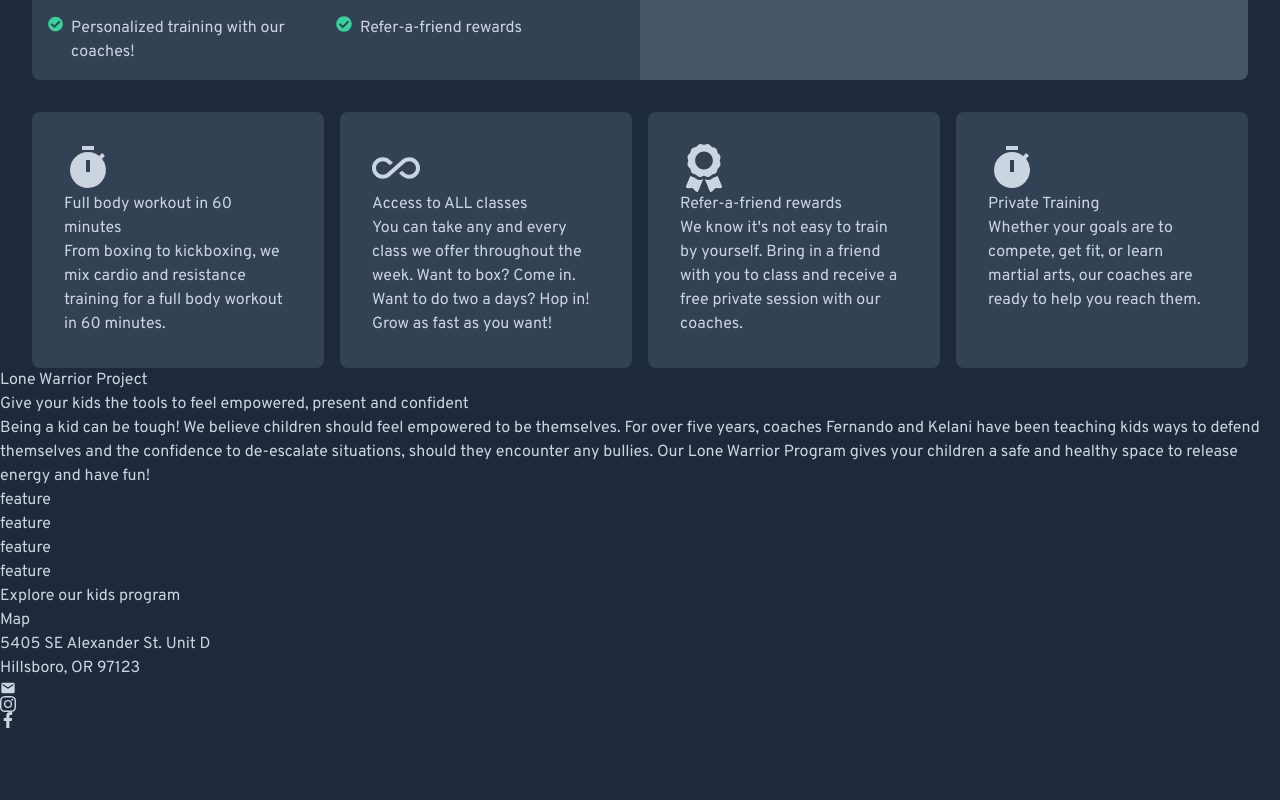
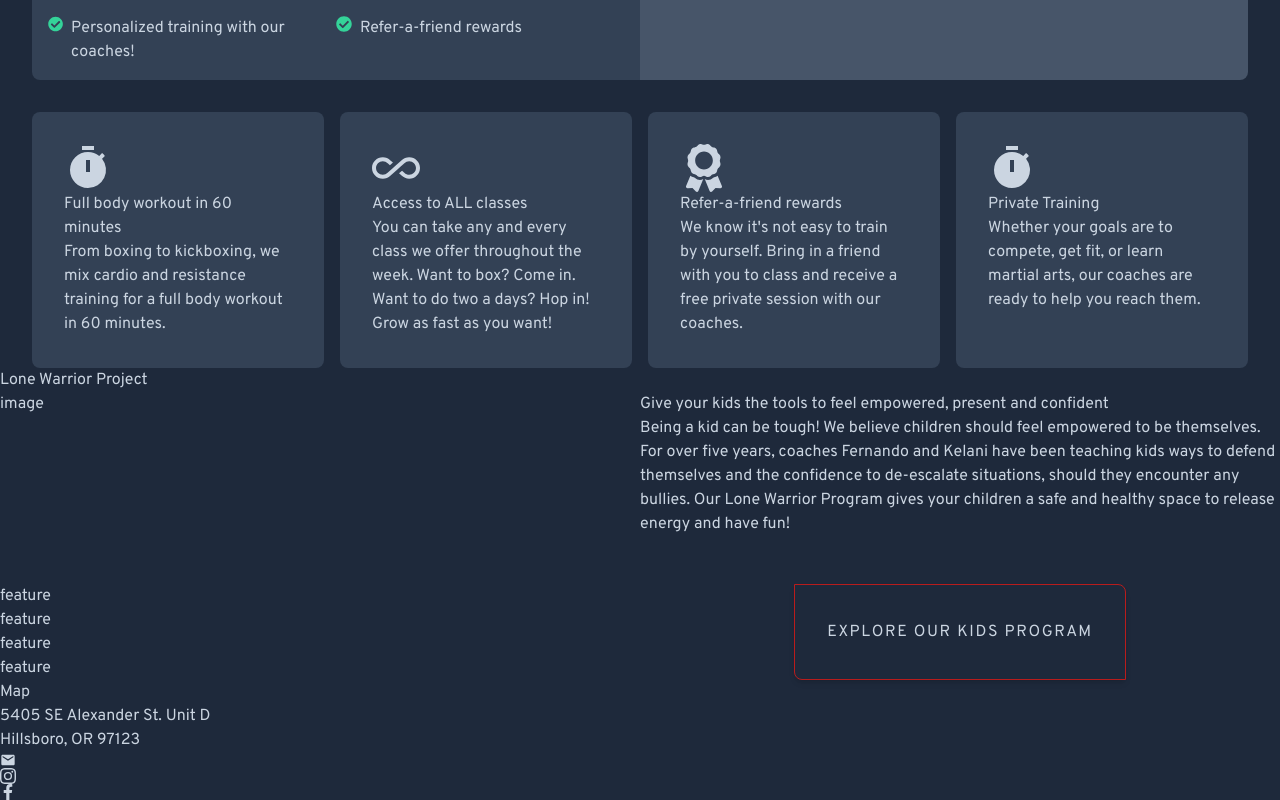
Before and after one commit to allanlalangan/martial-masters-academy, a Next.js app: page / in a window 1280 px wide. Shown: the part 1825-2625 px from the top of the page. Before the commit the page ends 2553 px from the top, so only its background shows below. Built offline with nearby package versions, Linux system fonts and the light colour scheme; a web font is replaced by a local one.

Commit message:
feat: update KidsProgram styles, init css grid

```diff
--- a/components/KidsProgram/KidsProgram.jsx
+++ b/components/KidsProgram/KidsProgram.jsx
@@ -1,9 +1,8 @@
 const KidsProgram = () => {
   return (
-    <section>
-      <figure></figure>
-      <h2>Lone Warrior Project</h2>
-      <article>
+    <section className='grid grid-cols-12 grid-rows-6'>
+      <figure className='lg:col-span-6 lg:row-span-4'>image</figure>
+      <article className='lg:col-span-6 lg:row-span-4'>
         <p>Give your kids the tools to feel empowered, present and confident</p>
         <p>
           Being a kid can be tough! We believe children should feel empowered to
@@ -14,13 +13,15 @@
           release energy and have fun!
         </p>
       </article>
-      <ul>
+      <ul className='lg:col-span-6 lg:row-start-5 lg:row-end-7'>
         <li>feature</li>
         <li>feature</li>
         <li>feature</li>
         <li>feature</li>
       </ul>
-      <button>Explore our kids program</button>
+      <button className='lg:col-span-6 lg:row-start-5 lg:row-end-7 hover:brightness-110 shadow-md hover:shadow-lg mx-auto transition uppercase tracking-widest px-8 py-4 border rounded-bl-lg rounded-tr-lg border-primary-700'>
+        Explore our kids program
+      </button>
     </section>
   );
 };
--- a/pages/index.js
+++ b/pages/index.js
@@ -21,6 +21,7 @@
         <Programs />
         <Membership />
         <Features />
+        <h2>Lone Warrior Project</h2>
         <KidsProgram />
       </>
     </>
```
